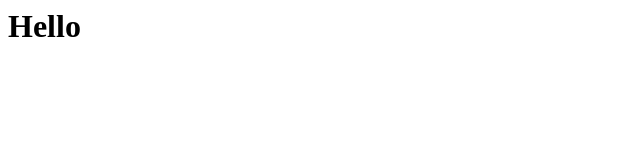
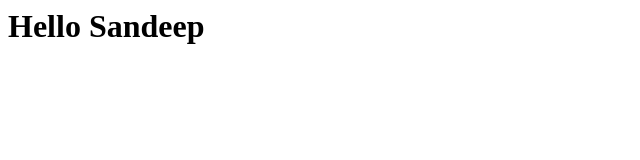
Before and after one commit to sandeep-study/skills-code-with-codespaces, a plain HTML site: page index.html in a window 1280 px wide. Shown: the whole page, without its empty margins (0-640 px from the left). Drawn offline with Linux system fonts and the light colour scheme.

Commit message:
Adding hello from the codespace!

```diff
--- a/index.html
+++ b/index.html
@@ -1,3 +1,3 @@
 <html>
-  <h1>Hello</h1>
+  <h1>Hello Sandeep</h1>
 </html>
```
